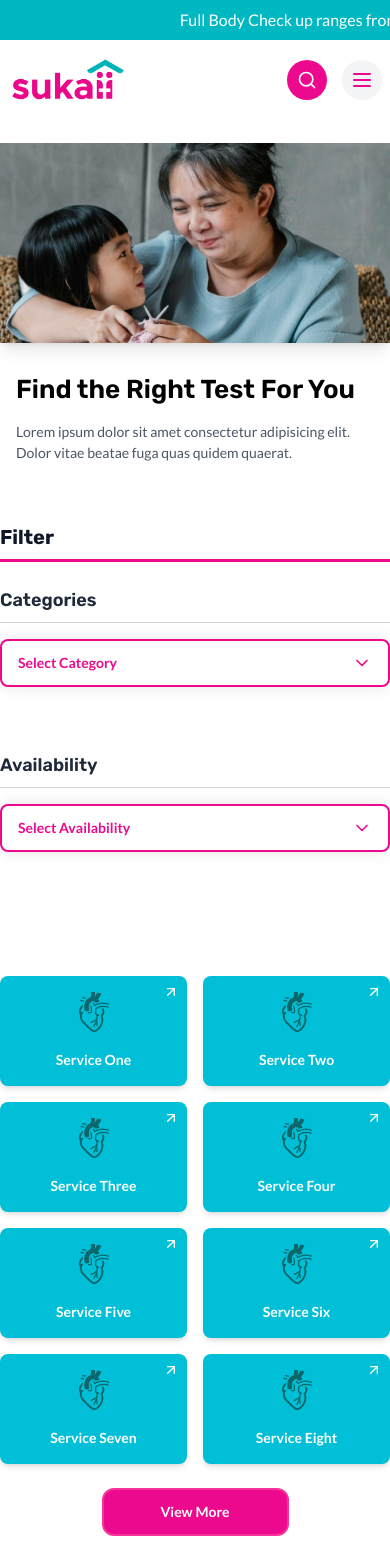
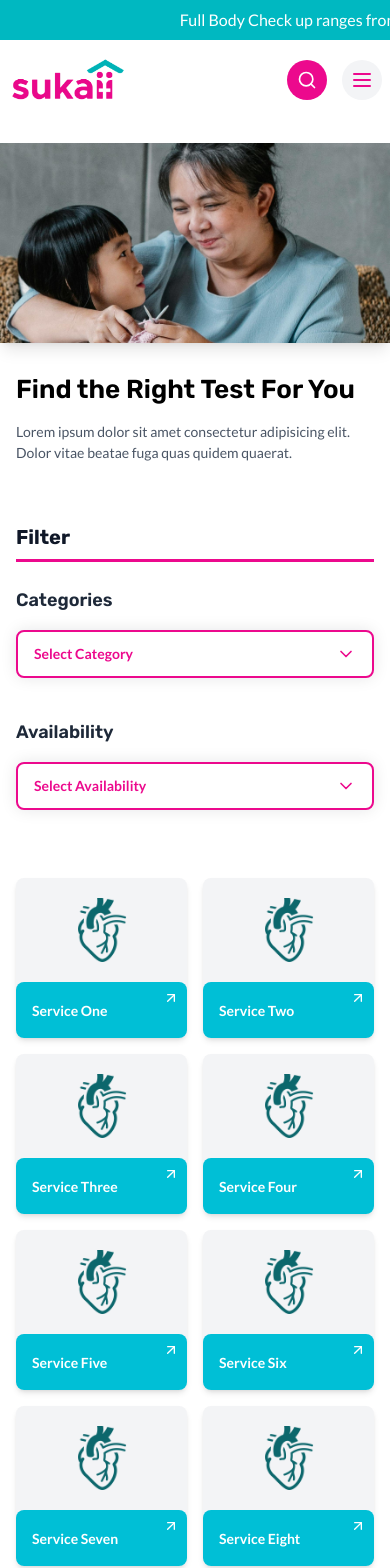
Before and after one commit to aktarsamim2001/new, a Next.js app: page /our-services in a window 390 px wide. Shown: the top 1568 px of the page. Built offline with nearby package versions, Linux system fonts and the light colour scheme.

Commit message:
add chages on service details page

```diff
--- a/app/components/Home/HealthSection.jsx
+++ b/app/components/Home/HealthSection.jsx
@@ -12,9 +12,9 @@ const HealthSection = () => {
   const path = usePathname()
   return (
     <div className="container mx-auto __gapTop">
-      <div className="grid grid-cols-1 lg:grid-cols-[55%_44%] gap-8 items-center">
+      <div className="grid grid-cols-1 lg:grid-cols-[55%_44%] gap-8 items-center mt-[60px] md:mt-0">
         {/* Content Section */}
-        <div className="order-2 lg:order-1">
+        <div className="order-2 lg:order-1 px-4 md:px-0">
           <h2 className="section__heading bg-gradient-to-br from-[#1a1a1a] to-[#4a4a4a] text-transparent bg-clip-text">
             Ready to Take Charge of Your Health?
           </h2>
--- a/app/components/Home/RecommendedPackages.jsx
+++ b/app/components/Home/RecommendedPackages.jsx
@@ -71,7 +71,7 @@ const RecommendedPackages = () => {
       </h2>
 
       {/* Package Grid */}
-      <div className="container mx-auto grid grid-cols-1 sm:grid-cols-2 lg:grid-cols-4 gap-8 sm:gap-6 mb-8 sm:mb-[4rem]">
+      <div className="container mx-auto grid grid-cols-1 sm:grid-cols-2 lg:grid-cols-4 gap-8 sm:gap-6 mb-8 sm:mb-[4rem] px-4 md:px-0">
         {packages.map((pkg) => (
           <Link
             href={"/service-details"}
@@ -163,7 +163,7 @@ const RecommendedPackages = () => {
       </div>
 
       {/* Bottom Call-to-Action Section */}
-      <div className="__gapTop container mx-auto">
+      <div className="__gapTop container mx-auto px-4 md:px-0">
         <div className="bg-gradient-to-r from-[#00b8c1] via-[#00b8c1] to-[#09aab2af] rounded-2xl sm:rounded-3xl p-6 lg:py-14 lg:px-20 relative">
           <div className="grid grid-cols-1 md:grid-cols-[auto_280px] gap-4 sm:gap-6 items-center relative z-10">
             <div className="text-left">
--- a/app/components/Home/WhatYouCanDo.jsx
+++ b/app/components/Home/WhatYouCanDo.jsx
@@ -36,7 +36,7 @@ const WhatYouCanDo = () => {
         What You Can Do
       </h2>
 
-      <div className="grid grid-cols-1 md:grid-cols-2 lg:grid-cols-4 gap-3">
+      <div className="grid grid-cols-1 md:grid-cols-2 lg:grid-cols-4 gap-3 px-4 md:px-0">
         {features.map((feature) => (
           <div
             key={feature.id}
--- a/app/components/OurServices/ServicesBanner.jsx
+++ b/app/components/OurServices/ServicesBanner.jsx
@@ -21,7 +21,7 @@ function ServicesBanner() {
         </div>
 
         {/* Text Section */}
-        <div className="px-4 text-left max-w-lg">
+        <div className="px-4 text-left max-w-lg ">
           <h1 className="text-[26px] md:text-4xl font-bold leading-[1.1] md:leading-[1.3]">
             Find the Right
             <span className='md:block'> Test For You</span>
--- a/app/components/OurServices/ServicesList.jsx
+++ b/app/components/OurServices/ServicesList.jsx
@@ -50,14 +50,14 @@ export default function ServicesList() {
   return (
     <div className="container mx-auto grid grid-cols-1 lg:grid-cols-[35%_65%] gap-12 overflow-hidden __gapTop">
       {/* FILTER HEADER */}
-      <div className="py-5">
+      <div className="py-5 px-4 md:px-0">
         <div className="mb-6">
           <h2 className="text-xl font-bold text-gray-900 pb-2 border-b-[3px] border-[#EC098D]">
             Filter
           </h2>
         </div>
 
-        <div className="grid grid-cols-1 lg:grid-cols-2 gap-10 mb-8">
+        <div className="grid grid-cols-1 lg:grid-cols-2 gap-10 mb-0 md:mb-8">
           {/* ===== DESKTOP CATEGORIES ===== */}
           <div className="hidden lg:block">
             <h3 className="text-lg font-semibold text-gray-800 mb-4 pb-2">
@@ -82,10 +82,10 @@ export default function ServicesList() {
 
           {/* ===== MOBILE CATEGORIES ===== */}
           <div className="lg:hidden">
-            <h3 className="text-lg font-semibold text-gray-800 mb-4 pb-2 border-b border-gray-300">
+            <h3 className="text-lg font-semibold text-gray-800 mb-4">
               Categories
             </h3>
-            <div className="relative mb-6">
+            <div className="relative">
               <button
                 onClick={() =>
                   setIsCategoriesDropdownOpen(!isCategoriesDropdownOpen)
@@ -149,10 +149,10 @@ export default function ServicesList() {
 
           {/* ===== MOBILE AVAILABILITY ===== */}
           <div className="lg:hidden">
-            <h3 className="text-lg font-semibold text-gray-800 mb-4 pb-2 border-b border-gray-300">
+            <h3 className="text-lg font-semibold text-gray-800 mb-4">
               Availability
             </h3>
-            <div className="relative mb-6">
+            <div className="relative">
               <button
                 onClick={() =>
                   setIsAvailabilityDropdownOpen(!isAvailabilityDropdownOpen)
@@ -195,7 +195,7 @@ export default function ServicesList() {
       </div>
 
       <div>
-        <div className="block md:hidden">
+        <div className="block md:hidden px-4 md:px-0">
           <div className="grid grid-cols-2 gap-4 mb-6">
             {services.map((pkg) => (
               <Link
@@ -204,25 +204,27 @@ export default function ServicesList() {
                 key={pkg.id}
                 className="cursor-pointer relative"
               >
-                <div className="bg-[#00BFD6] rounded-lg p-4 h-[110px] flex flex-col justify-between shadow-md">
-                  <div className="w-10 h-10 mx-auto">
+                <div className="rounded-lg bg-gray-100 h-[160px] flex flex-col justify-between shadow-md">
+                  <div className="w-16 h-14 mx-auto mt-5">
                     <Image
                       src={pkg.image}
                       alt={pkg.title}
-                      width={40}
-                      height={40}
+                      width={80}
+                      height={80}
                     />
                   </div>
-                  <span className="text-white text-sm font-semibold text-center mt-2">
-                    {pkg.title}
-                  </span>
-                  <ArrowUpRight className="w-4 h-4 text-white absolute top-2 right-2" />
+                  <div className="bg-[#00BFD6] p-4 rounded-lg">
+                    <span className="text-white text-sm font-semibold text-center mt-2">
+                      {pkg.title}
+                    </span>
+                    <ArrowUpRight className="w-4 h-4 text-white absolute bottom-8 right-2" />
+                  </div>
                 </div>
               </Link>
             ))}
           </div>
 
-          <div className="text-center mt-4 mb-8">
+          <div className="text-center mt-5">
             <Button
               variant="outline"
               className="cursor-pointer __secondary-bg text-white font-bold text-base w-full max-w-[187px] py-3 rounded-[10px]"
@@ -257,7 +259,9 @@ export default function ServicesList() {
                 <h3 className="text-[20px] leading-[100%] font-semibold text-white">
                   {service.title}
                 </h3>
-                <p className="text-[15px] leading-[110%] text-white">Report in 3 days <span className="block">Test for XYZ</span></p>
+                <p className="text-[15px] leading-[110%] text-white">
+                  Report in 3 days <span className="block">Test for XYZ</span>
+                </p>
               </div>
 
               {/* Arrow Icon */}
@@ -267,7 +271,7 @@ export default function ServicesList() {
         </div>
 
         {/* Pagination */}
-        <div className="flex justify-center mt-8">
+        <div className="md:flex justify-center mt-8 hidden">
           <nav className="flex items-center space-x-2">
             <button className="w-8 h-8 flex items-center justify-center cursor-pointer">
               <CircleArrowLeft />
--- a/app/components/Support/EnquiryForm.jsx
+++ b/app/components/Support/EnquiryForm.jsx
@@ -57,7 +57,7 @@ export default function EnquiryForm() {
   return (
     <div className="min-h-screen ">
       <div className="container mx-auto">
-        <div className="__gapTop">
+        <div className="__gapTop px-4 md:px-0">
           <h2 className="text-gray-900 section__heading mb-5">
             Quick Help
           </h2>
@@ -205,7 +205,7 @@ export default function EnquiryForm() {
           </div>
         </div>
 
-          <div className="container mx-auto __gapTop">
+          <div className="container mx-auto __gapTop px-4 md:px-0">
           <div className="__primary-bg rounded-2xl sm:rounded-3xl p-6 sm:p-8 md:p-10 md:px-26 md:pr-20 relative __gapTop">
             <div className="grid grid-cols-1 gap-4 sm:gap-6 items-center relative z-10">
               <div className="text-left">
--- a/app/components/Support/LetsTalk.jsx
+++ b/app/components/Support/LetsTalk.jsx
@@ -7,7 +7,7 @@ import Button from "../ui/Button";
 
 const LetsTalk = () => {
   return (
-    <div className="__gapTop flex flex-col md:flex-row items-center gap-4 sm:gap-6 md:gap-8 container mx-auto">
+    <div className="__gapTop flex flex-col md:flex-row items-center gap-4 sm:gap-6 md:gap-8 container mx-auto px-4 md:px-0">
       <div className="w-full md:w-1/2 flex flex-col items-start justify-center">
         <h3 className="section__heading text-gray-900 mb-2">
           Still Have Questions?
--- a/app/document-scan/page.jsx
+++ b/app/document-scan/page.jsx
@@ -181,7 +181,7 @@ const UploadReport = () => {
               className="md:rounded-4xl h-[250px] object-cover"
             />
           </div>
-          <div className="mt- flex items-center justify-center md:absolute bottom-14  left-4/9 p-4">
+          <div className="mt- flex items-center justify-center md:absolute bottom-14  md:left-4/9 py-5 md:p-4">
             <h1 className="text-[30px] md:text-[45px] font-[600] md:leading-[1.5] leading-[1.2]">
               Scan or Upload <span className="md:block">Your Report</span>
             </h1>
@@ -192,7 +192,7 @@ const UploadReport = () => {
         {/* Upload Method Section */}
 
   {!showProgress && !review && (
-          <div className="container mx-auto __gapTop">
+          <div className="container mx-auto __gapTop px-4 md:px-0">
             <h2 className="section__heading __secondary-text mb-2">
               Choose Upload Method
             </h2>
@@ -263,7 +263,7 @@ const UploadReport = () => {
         )}
         {/* Progress Bar Section */}
         {showProgress && (
-          <div className="container mx-auto __gapTop">
+          <div className="container mx-auto __gapTop px-4 md:px-0">
             <h2 className="section__heading __secondary-text mb-2 text-left">
               Uploading Your Report
             </h2>
--- a/app/user-dashboard/SmartHealthFirstPreview.jsx
+++ b/app/user-dashboard/SmartHealthFirstPreview.jsx
@@ -13,8 +13,8 @@ import Button from "../components/ui/Button";
 function SmartHealthFirstPreview() {
   return (
     <>
-      <div className="max-w-7xl mx-auto rounded-2xl cardShadow2 px-4 md:px-0">
-        <div className="__primary-bg px-4 md:px-6 py-3 rounded-t-2xl">
+      <div className="max-w-7xl mx-4 md:mx-auto rounded-2xl cardShadow2 md:px-0">
+        <div className="__primary-bg md:px-6 py-3 rounded-t-2xl">
           <h3 className="text-white font-semibold">Overview</h3>
         </div>
 
@@ -118,7 +118,7 @@ function SmartHealthFirstPreview() {
             <button className="__secondary-bg text-white md:px-6 py-3 rounded-lg font-semibold text-sm sm:text-base ">
               <Link
                 href="/upload-documents"
-                className="flex items-center justify-center gap-2"
+                className="flex items-center justify-center gap-2 px-5 md:px-0"
               >
                 Scan Report
               </Link>
```
Also changed, not shown: app/components/About/about.jsx (+5 -5 lines).
